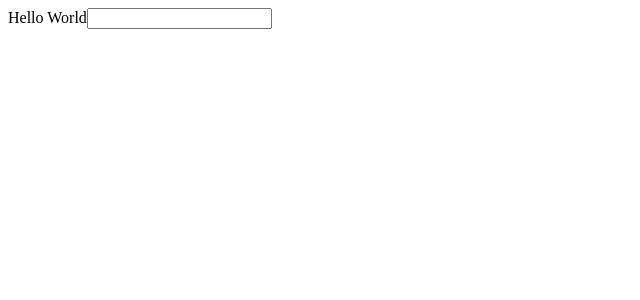
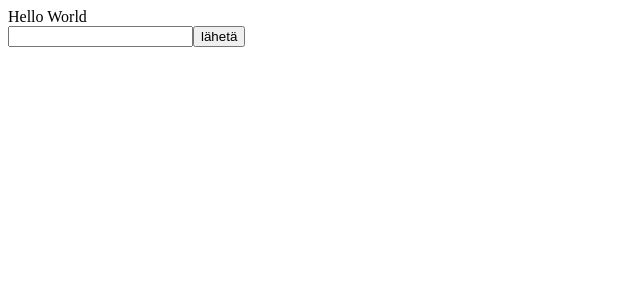
Before and after one commit to KaroliinaM/reads, a React (Create React App) app in the folder reads-frontend/: page / in a window 1280 px wide. Shown: the top 300 px of the page, without its empty margins (0-640 px from the left). Built offline with nearby package versions, Linux system fonts and the light colour scheme.

Commit message:
set data fetching

```diff
--- a/package.json
+++ b/package.json
@@ -11,6 +11,7 @@
   "author": "Karoliina Mietola",
   "license": "MIT",
   "dependencies": {
+    "cors": "^2.8.5",
     "dotenv": "^8.2.0",
     "express": "^4.17.1",
     "node-fetch": "^2.6.0",
--- a/reads-frontend/src/App.js
+++ b/reads-frontend/src/App.js
@@ -1,16 +1,32 @@
 import React, {useState} from 'react';
 import Book from './components/Book'
 
-const App =({books})=> {
+const App =()=> {
   const [isbn, setIsbn]=useState('')
+  const [bookByIsbn, setBookByIsbn]=useState(null)
 
-  const bookByIsbn=books.filter(b=>  b.isbn===isbn)
+  //const bookByIsbn=books.find(b=>  b.isbn===isbn)
+  const submitForm = (event) => {
+    event.preventDefault()
+    console.log(isbn)
+
+    fetch(`http://localhost:3001/book/${isbn}`)
+      .then(response => response.json())
+      .then(data => {
+        console.log(data)
+        setBookByIsbn(data)
+      })
+  }
+
 
 return(
   <div>Hello World
-    <input value={isbn} onChange={(e)=>setIsbn(e.target.value)} />
-    {bookByIsbn.length>0 &&
-      <Book book={bookByIsbn[0]} />
+    <form onSubmit={submitForm}>
+      <input value={isbn} onChange={(e)=>setIsbn(e.target.value)} />
+      <button type='submit'>lähetä</button>
+    </form>
+    {bookByIsbn &&
+      <Book book={bookByIsbn} />
     }
 
 
--- a/reads-frontend/src/components/Book.js
+++ b/reads-frontend/src/components/Book.js
@@ -3,7 +3,7 @@ import React from 'react'
 const Book = ({book}) => {
     return(
         <div className='book-container'>
-            <img src={book.image} alt="Smiley face" />
+            <img src={book.image_url} alt="cover" />
             <div className='book-info-container'>
                 <h1>{book.title}</h1>
                 <h2>{book.authors[0]}</h2>
```
Also changed, not shown: 2 other files (tests, documents, lock files or other folders).
